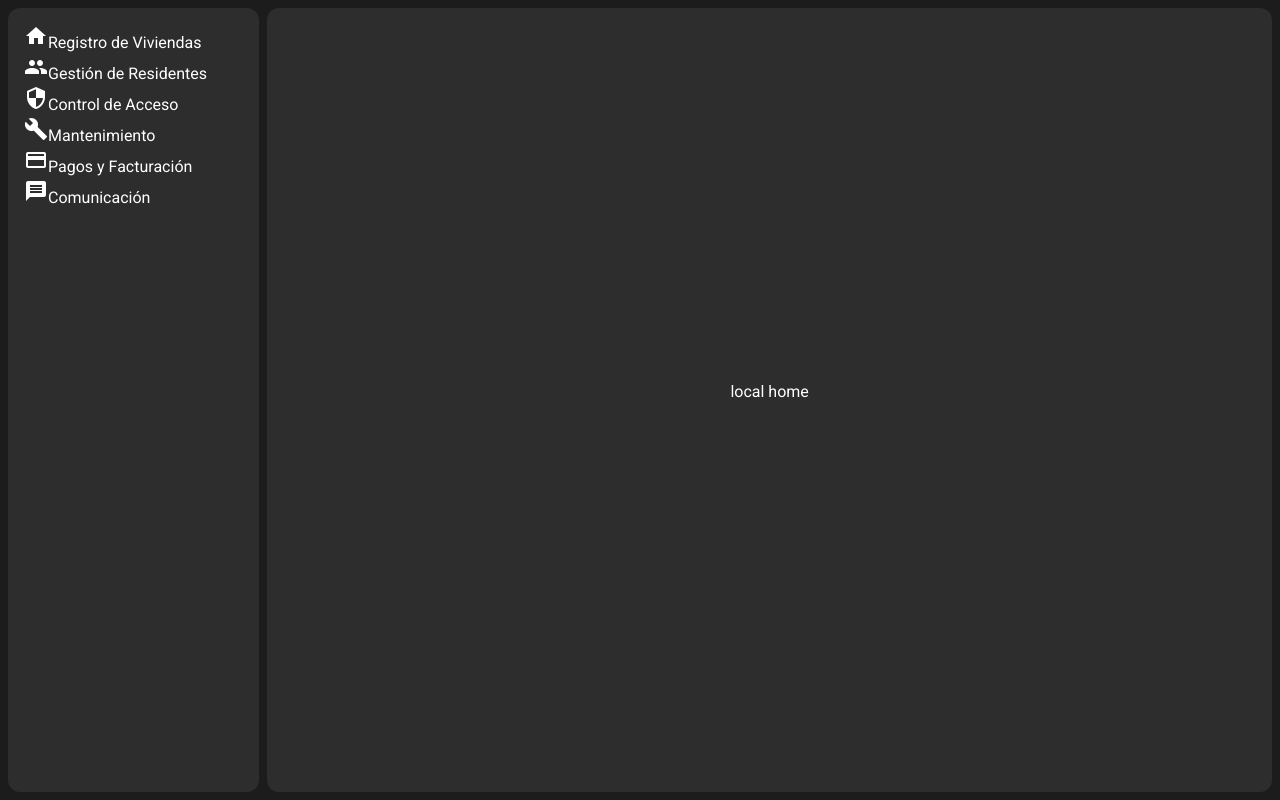
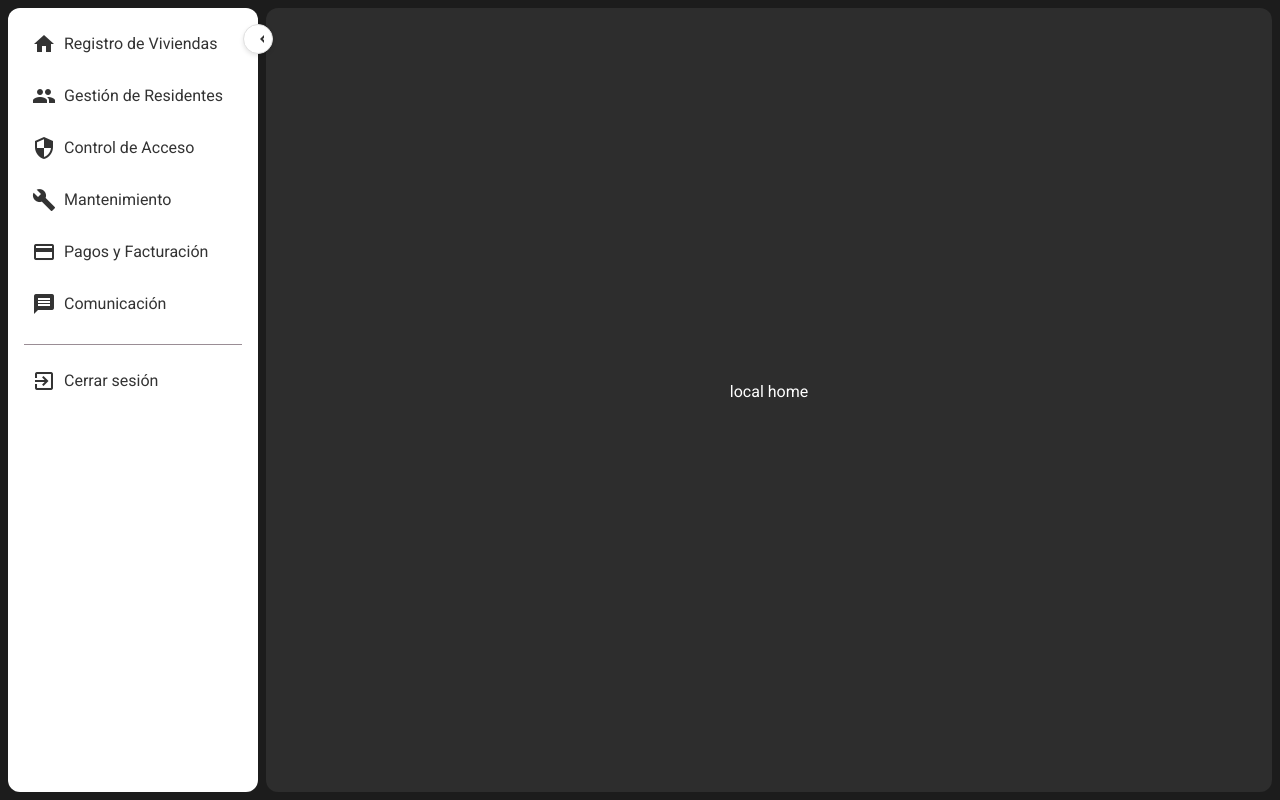
Before and after one commit to EliwtFdez/Appcluster, an Angular app: page /home in a window 1280 px wide. Built offline with nearby package versions, Linux system fonts and the light colour scheme.

Commit message:
Slidebard  toggle is collapsed

```diff
--- a/src/app/home/home.component.html
+++ b/src/app/home/home.component.html
@@ -1,8 +1,6 @@
 <div class="parent">
     <!-- Sidebar -->
-    <aside class="div1">
-        <app-slidebard></app-slidebard>
-    </aside>
+    <app-slidebard (toggle)="onSidebarToggle($event)"></app-slidebard>
 
     <!-- Main content -->
     <main class="div4">
--- a/src/app/home/home.component.scss
+++ b/src/app/home/home.component.scss
@@ -1,29 +1,13 @@
 .parent {
     display: grid;
-    grid-template-columns: 1fr 4fr;
+    grid-template-columns: var(--sidebar-width, 250px) 1fr; /* Usamos una variable CSS */
     grid-template-rows: 1fr;
     gap: 8px;
     height: 100vh;
     background-color: #1c1c1c;
     margin: 0;
     padding: 8px;
-}
-
-.div1 {
-    background-color: #2d2d2d;
-    padding: 1rem;
-    border-radius: 12px;
-    color: #ffffff;
-}
-
-.div1 ul {
-    list-style: none;
-    padding: 0;
-}
-
-.div1 ul li {
-    margin: 0.5rem 0;
-    color: #b3b3b3;
+    transition: grid-template-columns 0.3s ease; /* Animación suave */
 }
 
 .div4 {
--- a/src/app/home/home.component.ts
+++ b/src/app/home/home.component.ts
@@ -11,4 +11,12 @@ import { CommonModule } from '@angular/common';
   templateUrl: './home.component.html',
   styleUrl: './home.component.scss'
 })
-export class HomeComponent {}
+export class HomeComponent {
+  onSidebarToggle(isCollapsed: boolean) {
+    const parentElement = document.querySelector('.parent') as HTMLElement;
+    if (parentElement) {
+      parentElement.style.setProperty('--sidebar-width', isCollapsed ? '60px' : '250px');
+    }
+  }
+
+}
--- a/src/app/login/login.component.html
+++ b/src/app/login/login.component.html
@@ -23,6 +23,7 @@
             <a [routerLink]="['/register']" routerLinkActive="router-link-active"  class="create-account-link">Crear una cuenta</a>
           </div>
 
+       <!-- Crear una animacion donde este una animacion de carga cada vez que se produsca un evento click en los botones-->
       </form>
     </div>
 </div>
--- a/src/app/register/register.component.html
+++ b/src/app/register/register.component.html
@@ -37,6 +37,8 @@
             <div class="toggle-form">
                 <a [routerLink]="['/login']" routerLinkActive="router-link-active"  class="toggle-link">¿Ya tienes una cuenta? Inicia sesión</a>
             </div>
+       <!-- Crear una animacion donde este una animacion de carga cada vez que se produsca un evento click en los botones-->
+
         </form>
       </div>
     </div>
--- a/src/app/slidebard/slidebard.component.html
+++ b/src/app/slidebard/slidebard.component.html
@@ -1,7 +1,25 @@
+<div class="sidebar" [class.collapsed]="isCollapsed">
+    <!-- Botón para ocultar/desplegar el sidebar -->
+    <button class="toggle-button" (click)="toggleSidebar()">
+        <mat-icon>{{ isCollapsed ? 'chevron_right' : 'chevron_left' }}</mat-icon>
+    </button>
 
-<div class="sidebar">
-  <div class="sidebar-item" *ngFor="let item of menuItems">
-    <mat-icon class="icon">{{ item.icon }}</mat-icon>
-    <span class="label">{{ item.label }}</span>
-  </div>
+    <!-- Lista principal de elementos del menú -->
+    <div class="sidebar-item" *ngFor="let item of menuItems">
+        <button [routerLink]="item.route" routerLinkActive="active">
+            <mat-icon class="icon">{{ item.icon }}</mat-icon>
+            <span class="label">{{ item.label }}</span>
+        </button>
+    </div>
+
+    <!-- Separador visual (opcional) -->
+    <mat-divider></mat-divider>
+
+    <!-- Lista de elementos del menú al final (por ejemplo, "Cerrar sesión") -->
+    <div class="sidebar-item" *ngFor="let item of lastMenuItems">
+        <footer class="lasticons">
+            <mat-icon>{{ item.icon }}</mat-icon>
+            <span class="label">{{ item.label }}</span>
+        </footer>
+    </div>
 </div>
--- a/src/app/slidebard/slidebard.component.scss
+++ b/src/app/slidebard/slidebard.component.scss
@@ -1,30 +1,99 @@
-.slidebard {
-  width: 250px;
-  height: 100vh;
-  background-color: #2d2d2d;
-  color: #ffffff;
-  padding: 1rem;
-  box-shadow: 2px 0 5px rgba(0, 0, 0, 0.5);
+.sidebar {
+    background-color: #ffffff;
+    padding: 1rem;
+    border-radius: 12px;
+    color: #333; /* Color de texto predeterminado */
+    height: 100%; /* Ocupa toda la altura disponible */
+    display: flex;
+    flex-direction: column;
+    justify-content: flex-start; /* Alinea los elementos al inicio */
+    gap: 8px; /* Espacio entre elementos */
+    transition: width 0.3s ease; /* Animación para colapsar/expandir */
+    width: 250px; /* Ancho inicial del sidebar */
+    position: relative; /* Para posicionar el botón de toggle */
+}
 
-  .slidebard-item {
+.sidebar.collapsed {
+    width: 60px; /* Ancho cuando está colapsado */
+}
+
+.toggle-button {
+    position: absolute;
+    top: 1rem;
+    right: -15px; /* Posición fuera del sidebar */
+    background-color: #ffffff;
+    border: 1px solid #e0e0e0;
+    border-radius: 50%;
+    width: 30px;
+    height: 30px;
     display: flex;
     align-items: center;
-    padding: 0.75rem 1rem;
-    margin-bottom: 0.5rem;
-    border-radius: 4px;
+    justify-content: center;
     cursor: pointer;
-    transition: background-color 0.3s ease;
+    box-shadow: 0 2px 4px rgba(0, 0, 0, 0.1);
+    z-index: 1; /* Asegura que esté por encima del contenido */
 
     &:hover {
-      background-color: #404040;
+        background-color: #f0f0f0;
+    }
+}
+
+.sidebar-item {
+    margin-bottom: 4px; /* Menor espacio entre elementos */
+}
+
+button {
+    display: flex;
+    align-items: center;
+    width: 100%;
+    padding: 8px;
+    border: none;
+    background: none;
+    cursor: pointer;
+    text-align: left;
+    color: inherit; /* Hereda el color del texto del sidebar */
+
+    &:hover {
+        background-color: #e0e0e0; /* Efecto hover */
+    }
+}
+
+.icon {
+    margin-right: 8px;
+}
+
+.lasticons {
+    display: flex;
+    align-items: center;
+    padding: 8px;
+    cursor: pointer;
+    color: inherit; /* Hereda el color del texto del sidebar */
+
+    &:hover {
+        background-color: #e0e0e0; /* Efecto hover */
     }
 
-    .icon {
-      margin-right: 1rem;
+    mat-icon {
+        margin-right: 8px;
+    }
+}
+
+mat-divider {
+    margin: 0.5rem 0; /* Menor espacio alrededor del separador */
+}
+
+/* Estilos para cuando el sidebar está colapsado */
+.sidebar.collapsed {
+    .label, .lasticons span {
+        display: none; /* Oculta los textos cuando está colapsado */
     }
 
-    .label {
-      font-size: 1rem;
+    .icon, .lasticons mat-icon {
+        margin-right: 0; /* Elimina el margen derecho */
     }
-  }
+
+    .sidebar-item {
+        display: flex;
+        justify-content: center; /* Centra los íconos */
+    }
 }
--- a/src/app/slidebard/slidebard.component.ts
+++ b/src/app/slidebard/slidebard.component.ts
@@ -1,22 +1,40 @@
-import { Component } from '@angular/core';
+import { Component, EventEmitter, Output } from '@angular/core';
 import { MatIconModule } from '@angular/material/icon';
 import { RouterModule } from '@angular/router';
 import { CommonModule } from '@angular/common';
+import { MatDividerModule } from '@angular/material/divider';
+import { MatListModule } from '@angular/material/list';
 
 @Component({
   selector: 'app-slidebard',
   standalone: true,
-  imports: [CommonModule, MatIconModule, RouterModule],
+  imports: [CommonModule, MatIconModule, RouterModule, MatDividerModule, MatListModule],
   templateUrl: './slidebard.component.html',
-  styleUrl: './slidebard.component.scss'
+  styleUrl: './slidebard.component.scss',
 })
 export class SlidebardComponent {
+  isCollapsed = false;
+  @Output() toggle = new EventEmitter<boolean>(); // Emite el estado del sidebar
+
+
+  // Lista principal de elementos del menú
   menuItems = [
-    { icon: 'home', label: 'Registro de Viviendas' },
-    { icon: 'people', label: 'Gestión de Residentes' },
-    { icon: 'security', label: 'Control de Acceso' },
-    { icon: 'build', label: 'Mantenimiento' },
-    { icon: 'payment', label: 'Pagos y Facturación' },
-    { icon: 'message', label: 'Comunicación' }
+    { icon: 'home', label: 'Registro de Viviendas', route: '/housing-registry' },
+    { icon: 'people', label: 'Gestión de Residentes', route: '/resident-management' },
+    { icon: 'security', label: 'Control de Acceso', route: '/access-control' },
+    { icon: 'build', label: 'Mantenimiento', route: '/maintenance' },
+    { icon: 'payment', label: 'Pagos y Facturación', route: '/billing' },
+    { icon: 'message', label: 'Comunicación', route: '/communication' },
   ];
+
+  // Lista de elementos del menú al final (por ejemplo, "Cerrar sesión")
+  lastMenuItems = [
+    { icon: 'exit_to_app', label: 'Cerrar sesión', route: '/login' },
+  ];
+
+  // Función para alternar el estado del sidebar
+  toggleSidebar() {
+    this.isCollapsed = !this.isCollapsed;
+    this.toggle.emit(this.isCollapsed);
+  }
 }
```
